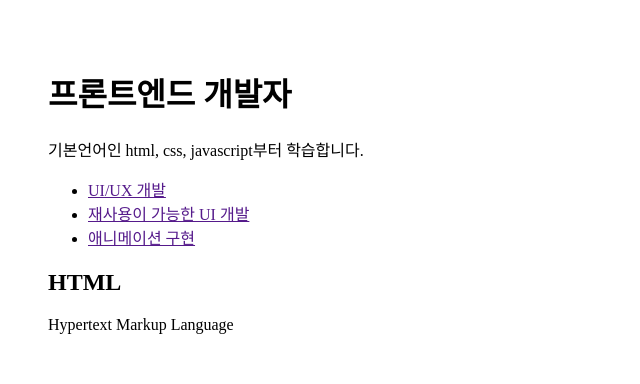
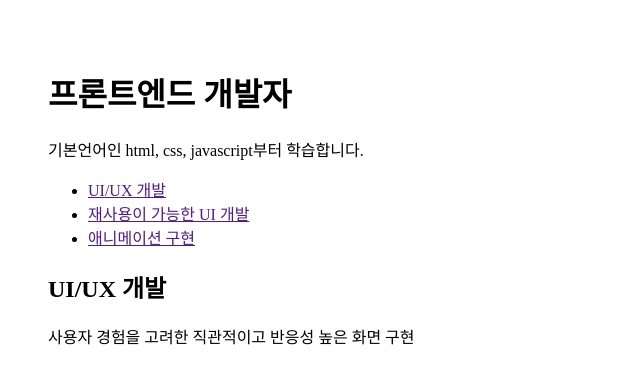
Before and after one commit to starhochan70/estfe13_react-basic, a React (Vite) app: page / in a window 1280 px wide. Shown: the top 384 px of the page, without its empty margins (0-640 px from the left). Built offline with nearby package versions, Linux system fonts and the light colour scheme.

Commit message:
feat : 컴포너틑 분리

```diff
--- a/src/App.jsx
+++ b/src/App.jsx
@@ -1,52 +1,23 @@
 import "./App.css";
-
-//Myheader 컴포넌트
-function Myheader() {
-  return (
-    <header>
-      <h1 className="logo">프론트엔드 개발자</h1>
-      <p>기본언어인 html, css, javascript부터 학습합니다.</p>
-    </header>
-  );
-}
-//Nav 컴포넌트
-function Nav() {
-  return (
-    <nav>
-      <ul>
-        <li>
-          <a href="">UI/UX 개발</a>
-        </li>
-        <li>
-          <a href="">재사용이 가능한 UI 개발</a>
-        </li>
-        <li>
-          <a href="">애니메이션 구현</a>
-        </li>
-      </ul>
-    </nav>
-  );
-}
-//MyArticle 컴포넌트
-function MyArticle() {
-  return (
-    <section>
-      <article>
-        <h2>HTML</h2>
-        <p>Hypertext Markup Language</p>
-      </article>
-    </section>
-  );
-}
+import Myheader from "./components/Myheader";
+import Nav from "./components/Nav";
+import MyArticle from "./components/MyArticle";
 
 function App() {
   return (
     <>
       <Myheader />
       <Nav />
-      <MyArticle />
+      <MyArticle title="UI/UX 개발" desc="사용자 경험을 고려한 직관적이고 반응성 높은 화면 구현" />
     </>
   );
 }
 
 export default App;
+
+// UI/UX 개발
+// 사용자 경험을 고려한 직관적이고 반응성 높은 화면 구현
+// 재사용이 가능한 UI 개발
+// 컴포넌트 기반으로 동일한 UI를 효율적으로 재사용 가능
+// 애니메이션 구현
+// 상태 변화에 따른 자연스럽고 동적인 화면 효과 구현
--- /dev/null
+++ b/src/components/MyArticle.jsx
@@ -0,0 +1,13 @@
+//MyArticle 컴포넌트
+function MyArticle({ title, desc }) {
+  return (
+    <section>
+      <article>
+        <h2>{title}</h2>
+        <p>{desc}</p>
+      </article>
+    </section>
+  );
+}
+
+export default MyArticle;
--- /dev/null
+++ b/src/components/Myheader.jsx
@@ -0,0 +1,10 @@
+//Myheader 컴포넌트
+function Myheader() {
+  return (
+    <header>
+      <h1 className="logo">프론트엔드 개발자</h1>
+      <p>기본언어인 html, css, javascript부터 학습합니다.</p>
+    </header>
+  );
+}
+export default Myheader;
--- /dev/null
+++ b/src/components/Nav.jsx
@@ -0,0 +1,19 @@
+//Nav 컴포넌트
+function Nav() {
+  return (
+    <nav>
+      <ul>
+        <li>
+          <a href="">UI/UX 개발</a>
+        </li>
+        <li>
+          <a href="">재사용이 가능한 UI 개발</a>
+        </li>
+        <li>
+          <a href="">애니메이션 구현</a>
+        </li>
+      </ul>
+    </nav>
+  );
+}
+export default Nav;
```
